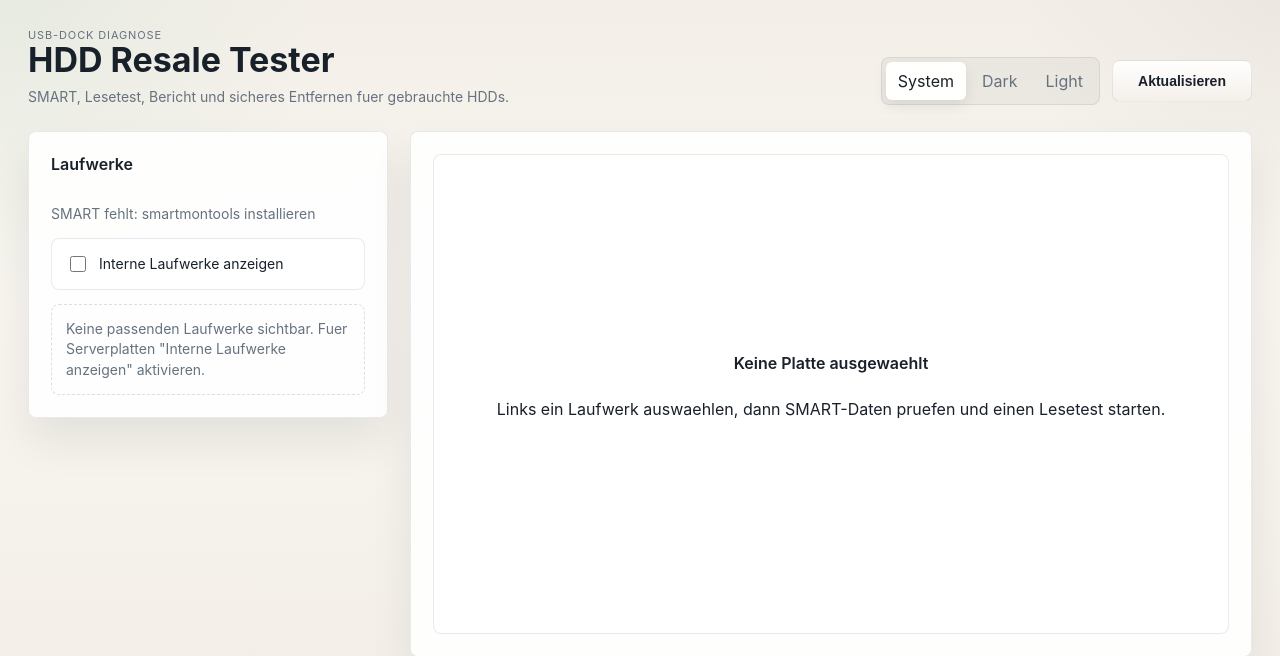
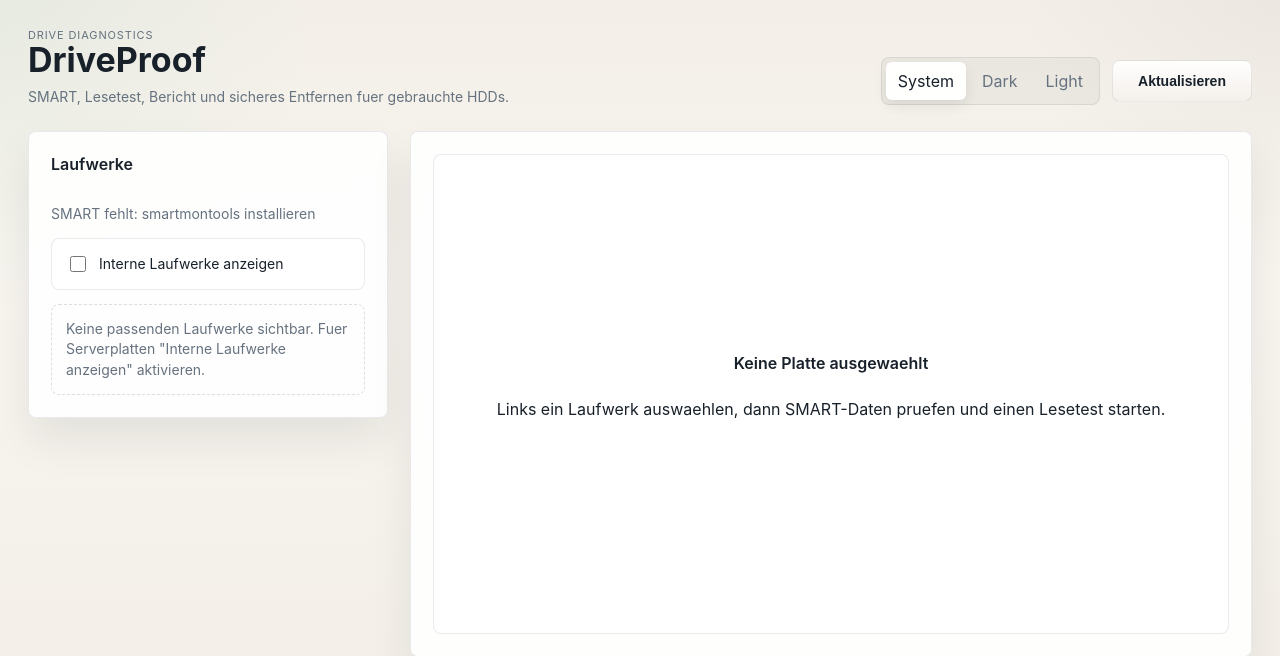
Before and after one commit to joreichhardt/driveproof, a Flask app: page / in a window 1280 px wide. Shown: the top 656 px of the page. Run offline with Flask 3, Linux system fonts and the light colour scheme; data that the repository does not hold is empty.

Commit message:
Rename project to DriveProof

```diff
--- a/templates/index.html
+++ b/templates/index.html
@@ -3,7 +3,7 @@
   <head>
     <meta charset="utf-8">
     <meta name="viewport" content="width=device-width, initial-scale=1">
-    <title>HDD Resale Tester</title>
+    <title>DriveProof</title>
     <link rel="stylesheet" href="{{ url_for('static', filename='style.css') }}?v=20260704-ui6">
     <script src="https://cdn.jsdelivr.net/npm/chart.js"></script>
   </head>
@@ -11,8 +11,8 @@
     <div class="app-shell">
       <header class="topbar">
         <div>
-          <p class="eyebrow">USB-Dock Diagnose</p>
-          <h1>HDD Resale Tester</h1>
+          <p class="eyebrow">Drive Diagnostics</p>
+          <h1>DriveProof</h1>
           <p class="topbar-copy">SMART, Lesetest, Bericht und sicheres Entfernen fuer gebrauchte HDDs.</p>
         </div>
         <div class="topbar-actions">
```
Also changed, not shown: README.md, 2 other files.
